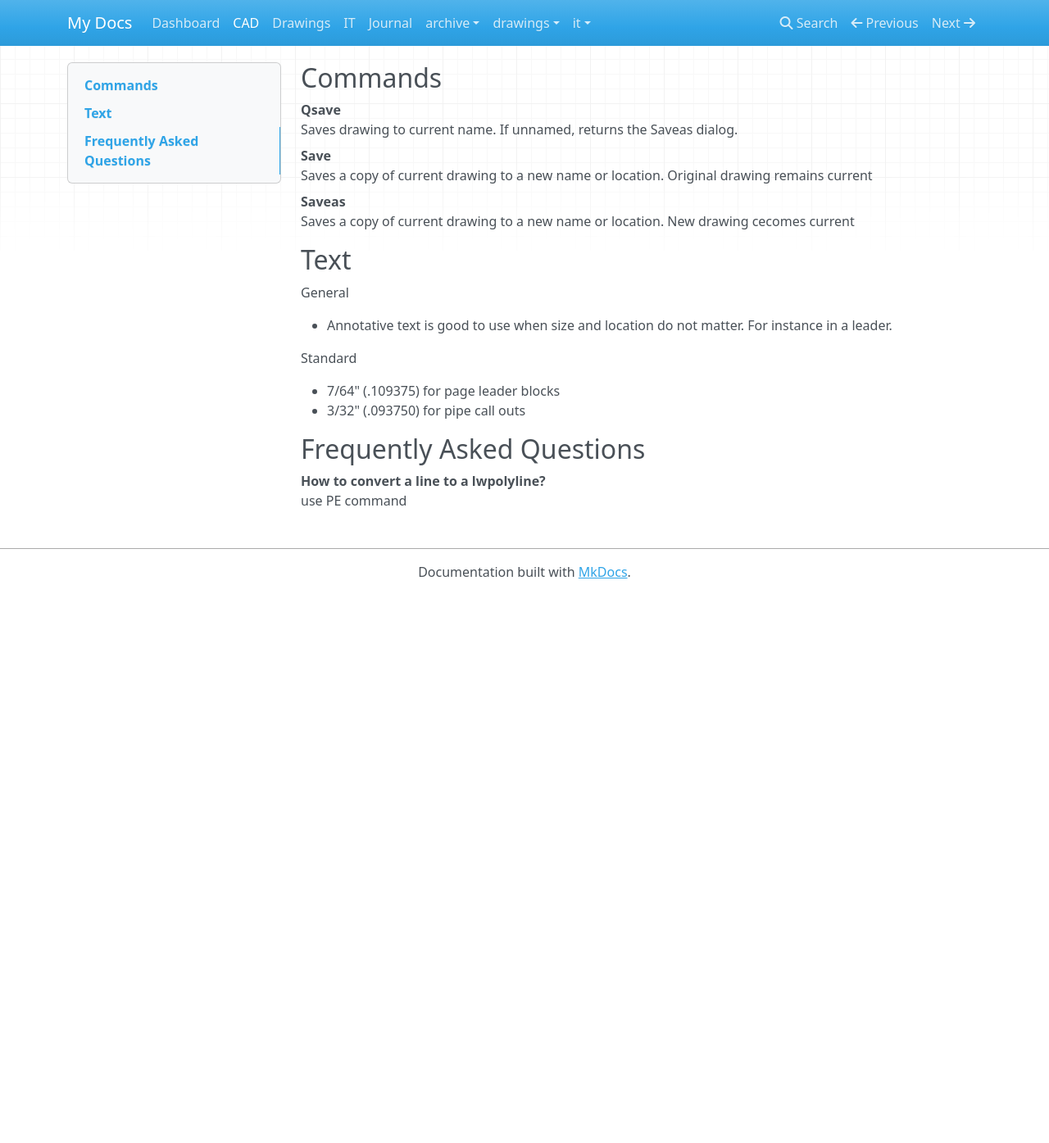
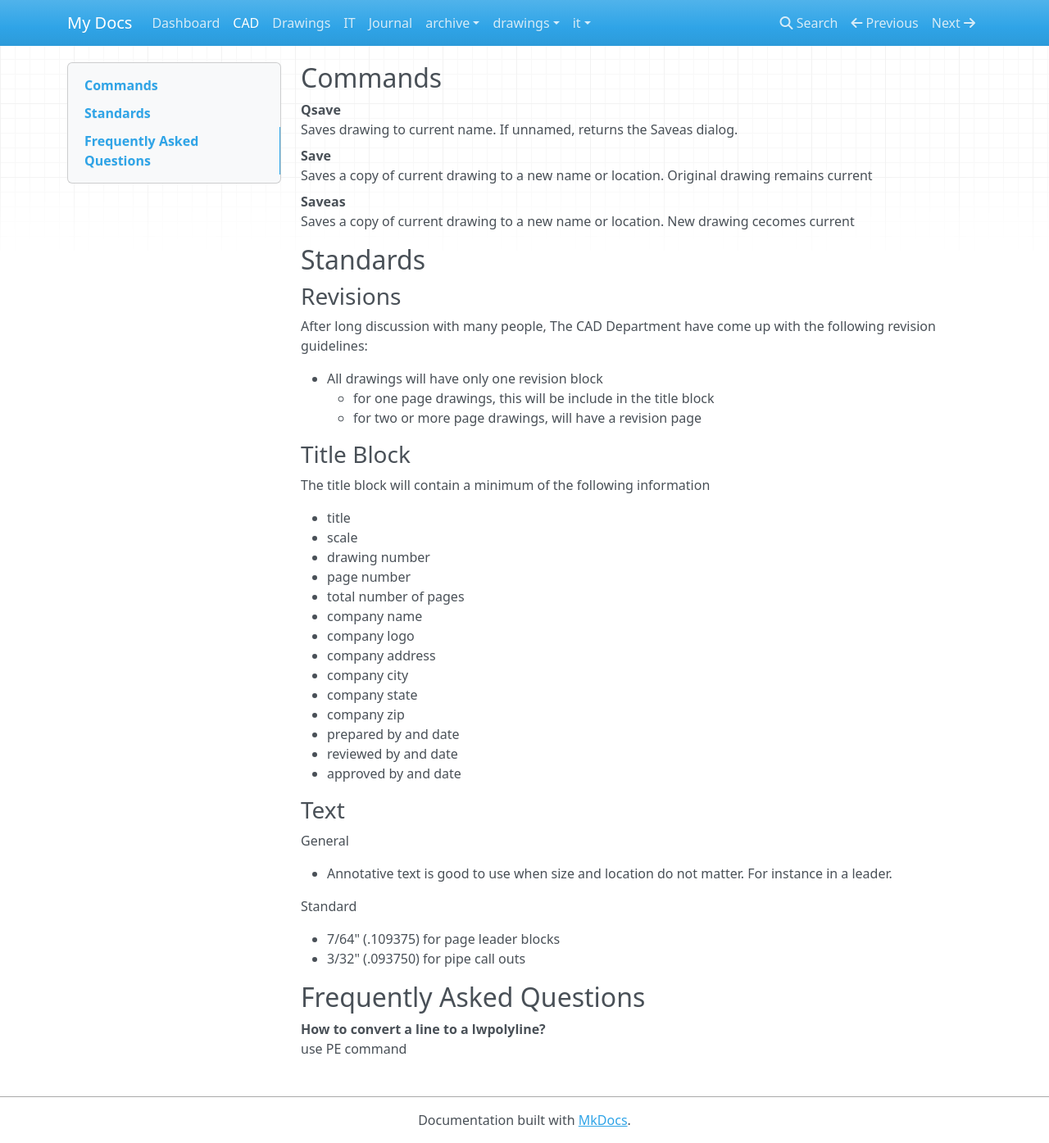
Before and after one commit to linux478/notebook, an MkDocs documentation site: the page built from docs/cad.md, in a window 1280 px wide and 1395 px high. Shown: the whole window at 82% size. Built offline with MkDocs 1.6.1, drawn with Linux system fonts in a browser that asks for light colours; nearby versions of some CDN libraries.

Commit message:
ADD NOTES FOR STANDARDS

```diff
--- a/docs/cad.md
+++ b/docs/cad.md
@@ -13,7 +13,37 @@ title: CAD
   <dd>Saves a copy of current drawing to a new name or location.  New drawing cecomes current</dd>
 </dl>
 
-## Text
+## Standards
+
+### Revisions
+
+After long discussion with many people, The CAD Department have come up with
+the following revision guidelines:
+
+- All drawings will have only one revision block
+    - for one page drawings, this will be include in the title block
+    - for two or more page drawings, will have a revision page
+
+### Title Block
+
+The title block will contain a minimum of the following information
+
+- title
+- scale
+- drawing number
+- page number
+- total number of pages
+- company name
+- company logo
+- company address
+- company city
+- company state
+- company zip
+- prepared by and date
+- reviewed by and date
+- approved by and date
+
+### Text
 
 General
 
```
